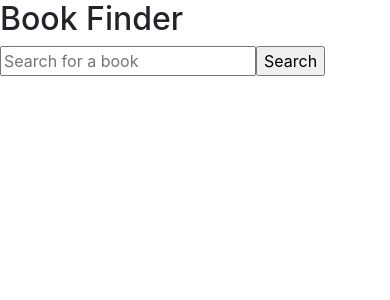
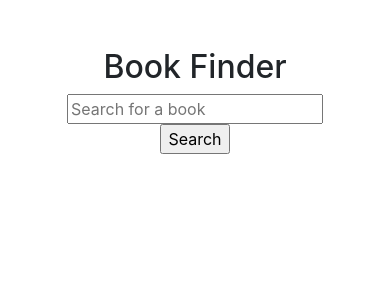
Before and after one commit to rajeshwarKrr/Book-Finder-Application, a React (Create React App) app: page / in a window 390 px wide. Shown: the top 300 px of the page. Built offline with nearby package versions, Linux system fonts and the light colour scheme.

Commit message:
RESPONSIVENESS TO APPJS

```diff
--- a/src/App.js
+++ b/src/App.js
@@ -60,7 +60,9 @@ export default class App extends Component {
   }
 render() {
     return (
-      <div>
+      <div className='container-fluid'>
+        <div className='row  text-center p-5'>
+          <div className='col'>
             <h2>Book Finder</h2>
             <form
               onSubmit={event => {
@@ -77,10 +79,10 @@ render() {
               />
               <input type="submit" value="Search" />
             </form>
-        <div className="container">
+          </div>
+        </div>
         {this.state.error ? (<div className="error">{this.state.error}</div>):null}
           <BooksList propsItems={this.state.items} />
-        </div>
       </div>
     );
   }
```
Lines whose indentation alone changed are shown as unchanged.
